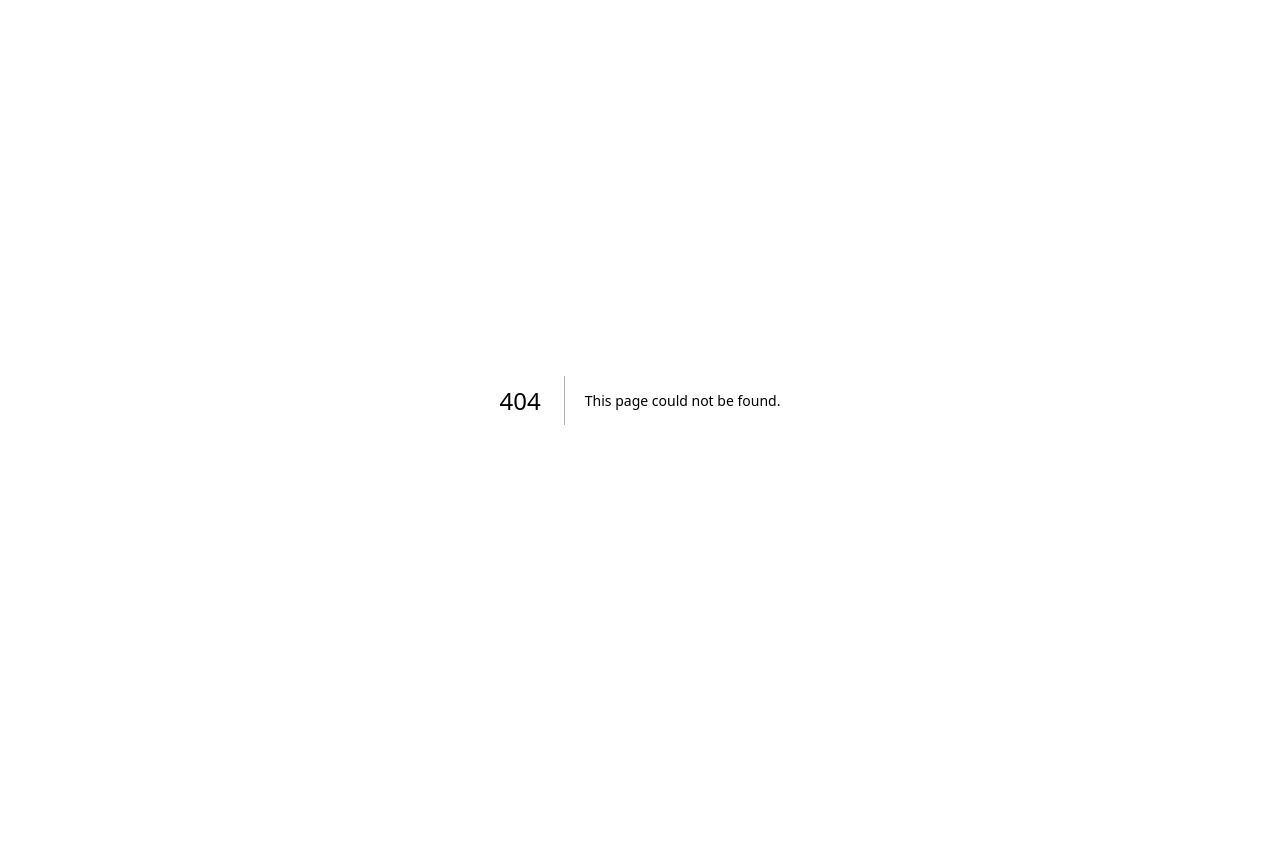
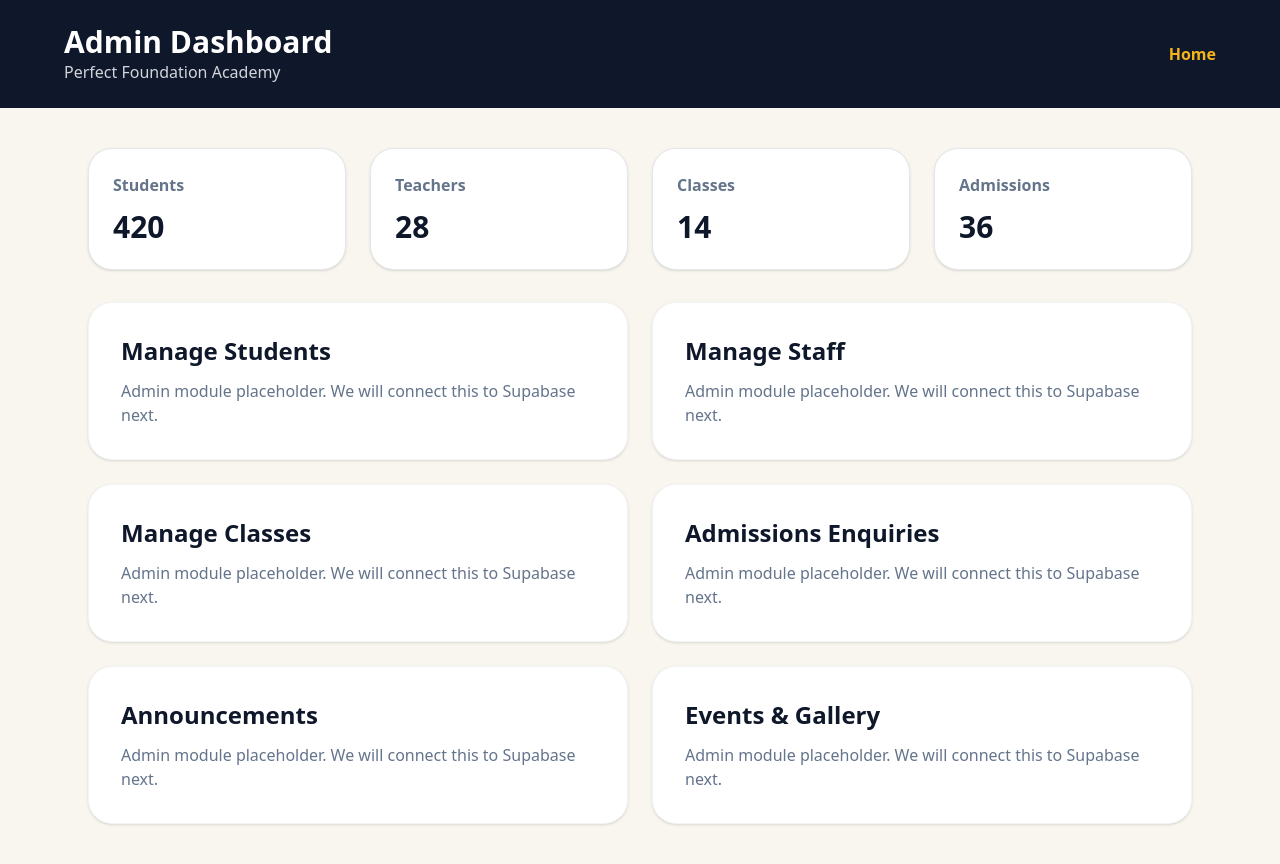
Before and after one commit to amen70241-cloud/perfect-foundation, a Next.js app: page /admin in a window 1280 px wide. Before the commit this address had no page. Before the commit the page ends 800 px from the top, so only its background shows below. Built offline with nearby package versions, Linux system fonts and the light colour scheme.

Commit message:
Create admin.js

```diff
--- /dev/null
+++ b/pages/admin.js
@@ -0,0 +1,63 @@
+export default function Admin() {
+  return (
+    <main className="min-h-screen bg-[#f8f6ef] text-[#0f172a]">
+      <header className="bg-[#0f172a] text-white px-6 py-6">
+        <div className="max-w-6xl mx-auto flex justify-between items-center">
+          <div>
+            <h1 className="text-3xl font-black">Admin Dashboard</h1>
+            <p className="text-gray-300">Perfect Foundation Academy</p>
+          </div>
+
+          <a href="/" className="text-[#f4b41a] font-bold">
+            Home
+          </a>
+        </div>
+      </header>
+
+      <section className="max-w-6xl mx-auto px-6 py-10">
+        <div className="grid gap-6 md:grid-cols-4">
+          <div className="bg-white rounded-3xl p-6 shadow border">
+            <p className="text-[#64748b] font-bold">Students</p>
+            <h3 className="mt-3 text-3xl font-black">420</h3>
+          </div>
+
+          <div className="bg-white rounded-3xl p-6 shadow border">
+            <p className="text-[#64748b] font-bold">Teachers</p>
+            <h3 className="mt-3 text-3xl font-black">28</h3>
+          </div>
+
+          <div className="bg-white rounded-3xl p-6 shadow border">
+            <p className="text-[#64748b] font-bold">Classes</p>
+            <h3 className="mt-3 text-3xl font-black">14</h3>
+          </div>
+
+          <div className="bg-white rounded-3xl p-6 shadow border">
+            <p className="text-[#64748b] font-bold">Admissions</p>
+            <h3 className="mt-3 text-3xl font-black">36</h3>
+          </div>
+        </div>
+
+        <div className="mt-8 grid gap-6 md:grid-cols-2">
+          {[
+            "Manage Students",
+            "Manage Staff",
+            "Manage Classes",
+            "Admissions Enquiries",
+            "Announcements",
+            "Events & Gallery",
+          ].map((item) => (
+            <div
+              key={item}
+              className="bg-white rounded-3xl p-8 shadow border border-gray-100"
+            >
+              <h3 className="text-2xl font-black">{item}</h3>
+              <p className="mt-3 text-[#64748b]">
+                Admin module placeholder. We will connect this to Supabase next.
+              </p>
+            </div>
+          ))}
+        </div>
+      </section>
+    </main>
+  );
+}
```
